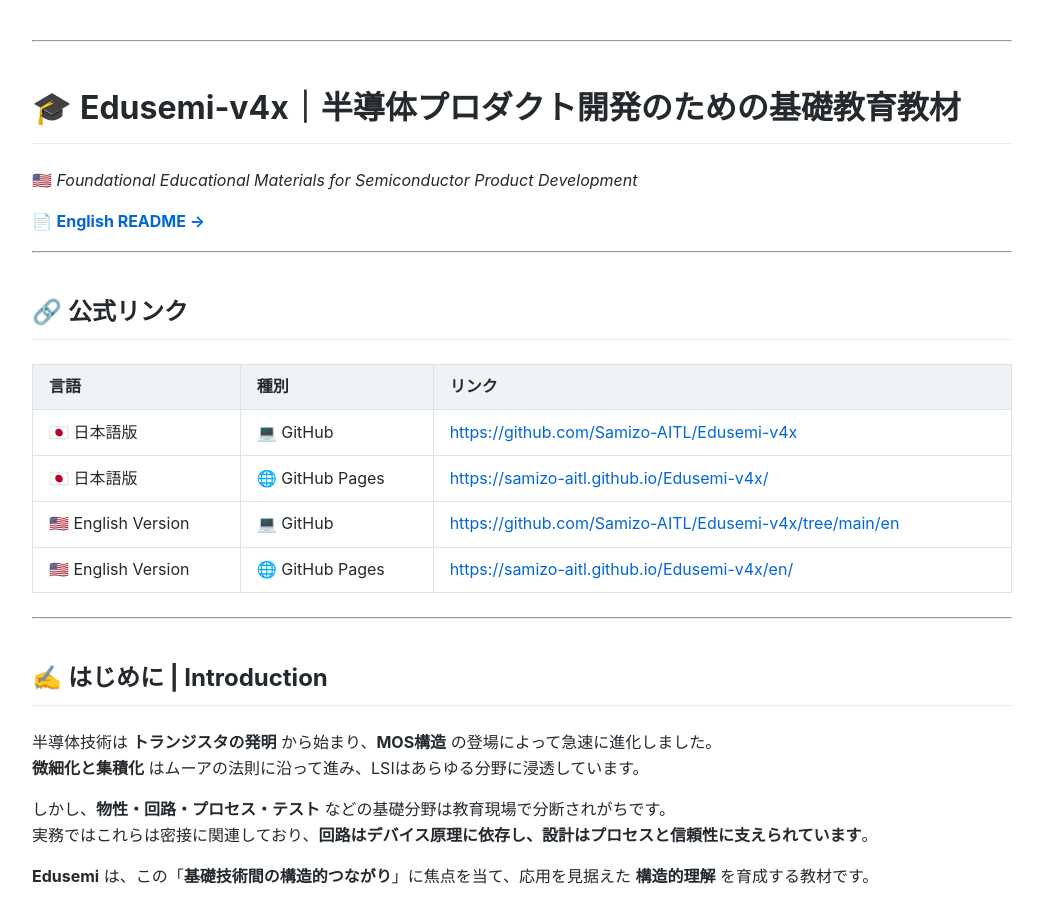
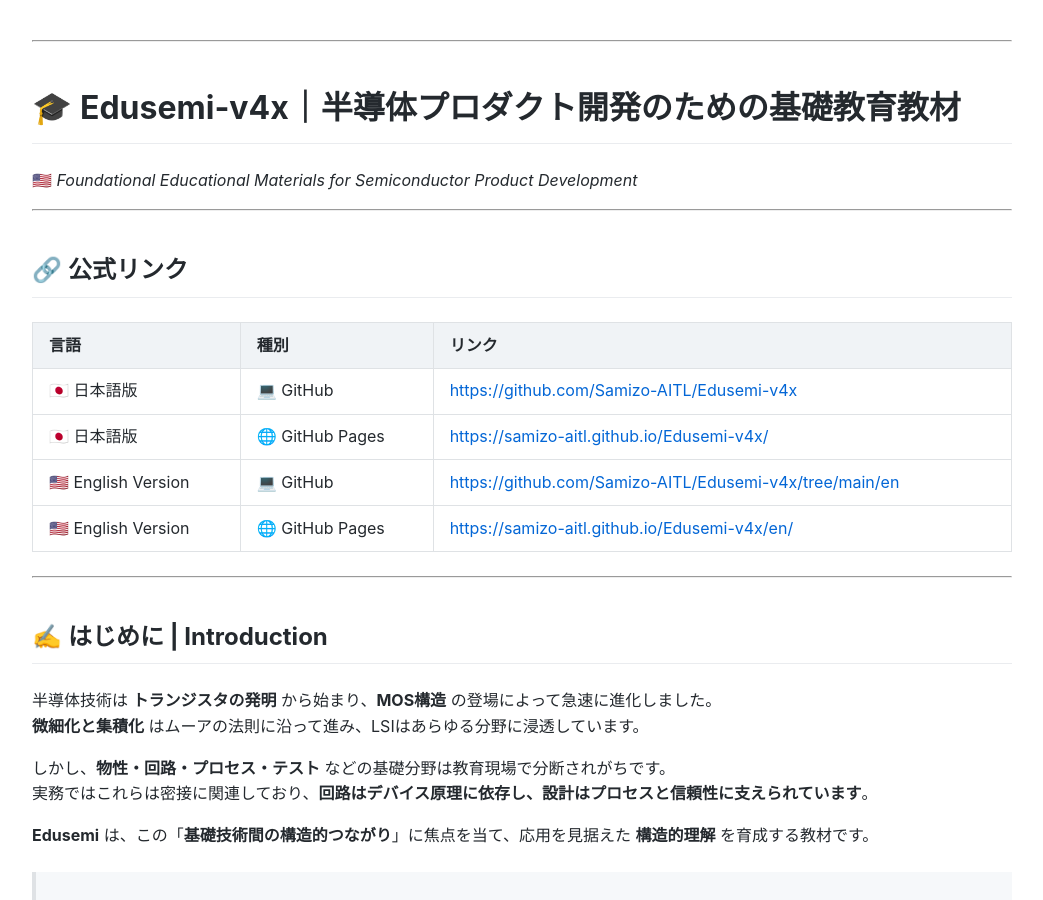
Before and after one commit to Samizo-AITL/Edusemi-v4x, a Jekyll site: the page built from index.md, in a window 1280 px wide and 900 px high. Shown: the whole window, without its empty margins (118-1161 px from the left). Built offline with Jekyll 4.4.1, drawn with Linux system fonts in a browser that asks for light colours.

Commit message:
Update index.md

```diff
--- a/index.md
+++ b/index.md
@@ -7,8 +7,6 @@
 
 # 🎓 **Edusemi-v4x｜半導体プロダクト開発のための基礎教育教材**
 🇺🇸 *Foundational Educational Materials for Semiconductor Product Development*
-
-📄 **[English README →](./en/README.md)**
 
 ---
 
```
